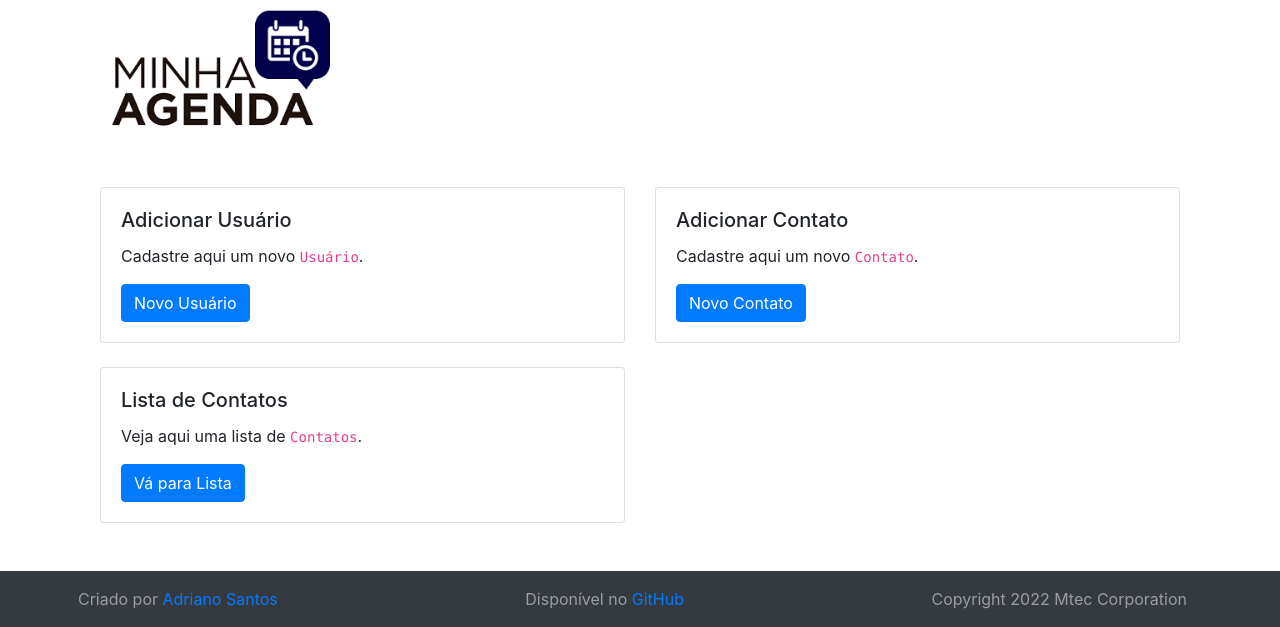
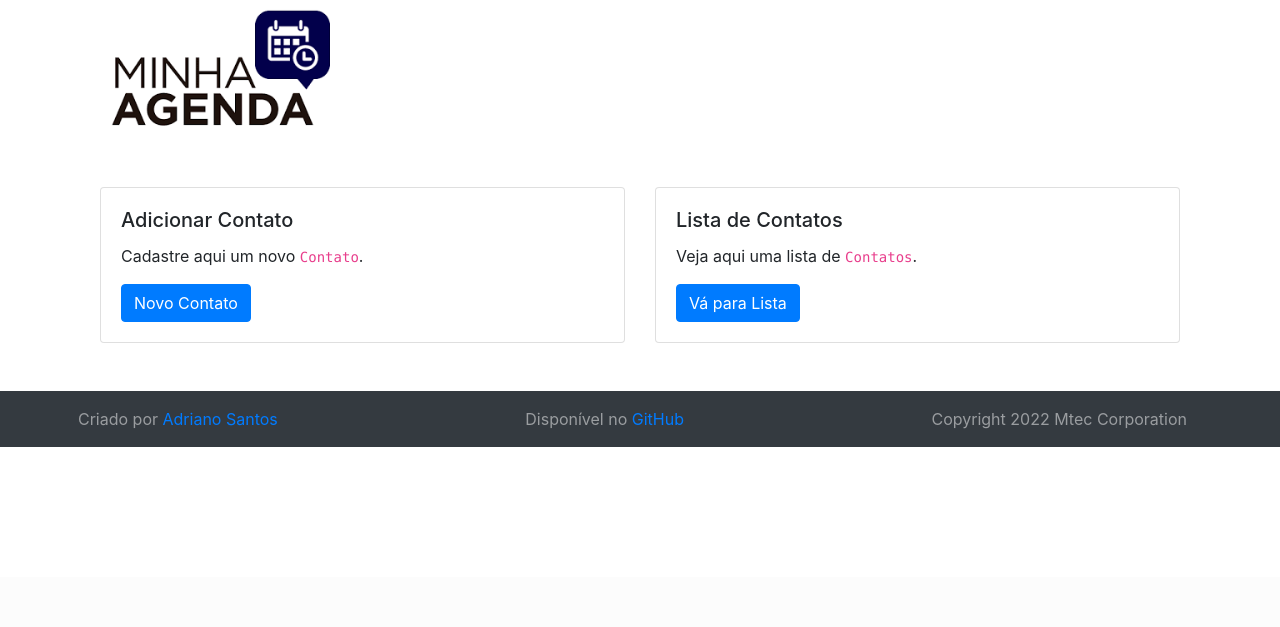
Before and after one commit to Adriano1976/projeto_agenda, a Django app: page / in a window 1280 px wide. Shown: the part 223-850 px from the top of the page. After the commit the page ends 670 px from the top, so only its background shows below. Run offline with Django 3.2, Linux system fonts and the light colour scheme; the visitor is signed in with stand-in values (Sample User, id 1); some libraries are stand-ins or nearby versions.

Commit message:
Update template index.

```diff
--- a/contatos/templates/contatos/index.html
+++ b/contatos/templates/contatos/index.html
@@ -17,21 +17,6 @@
 
     <div class="container mt-5">
         <div class="row">
-            <div class="col-lg-6 col-md-6 col-sm-6 col-xs-12">
-                <div class="card">
-                    <div class="card-body">
-                        <h5 class="card-title">Adicionar Usuário</h5>
-                        <p class="card-text">
-                            Cadastre aqui um novo <code>Usuário</code>.
-                        </p>
-                        <a href="{% url 'accounts:register' %}"
-                           class="btn btn-primary">
-                            Novo Usuário
-                        </a>
-                    </div>
-                </div>
-                <br>
-            </div>
             <div class="col-lg-6 col-md-6 col-sm-6 col-xs-12">
                 <div class="card">
                     <div class="card-body">
```
